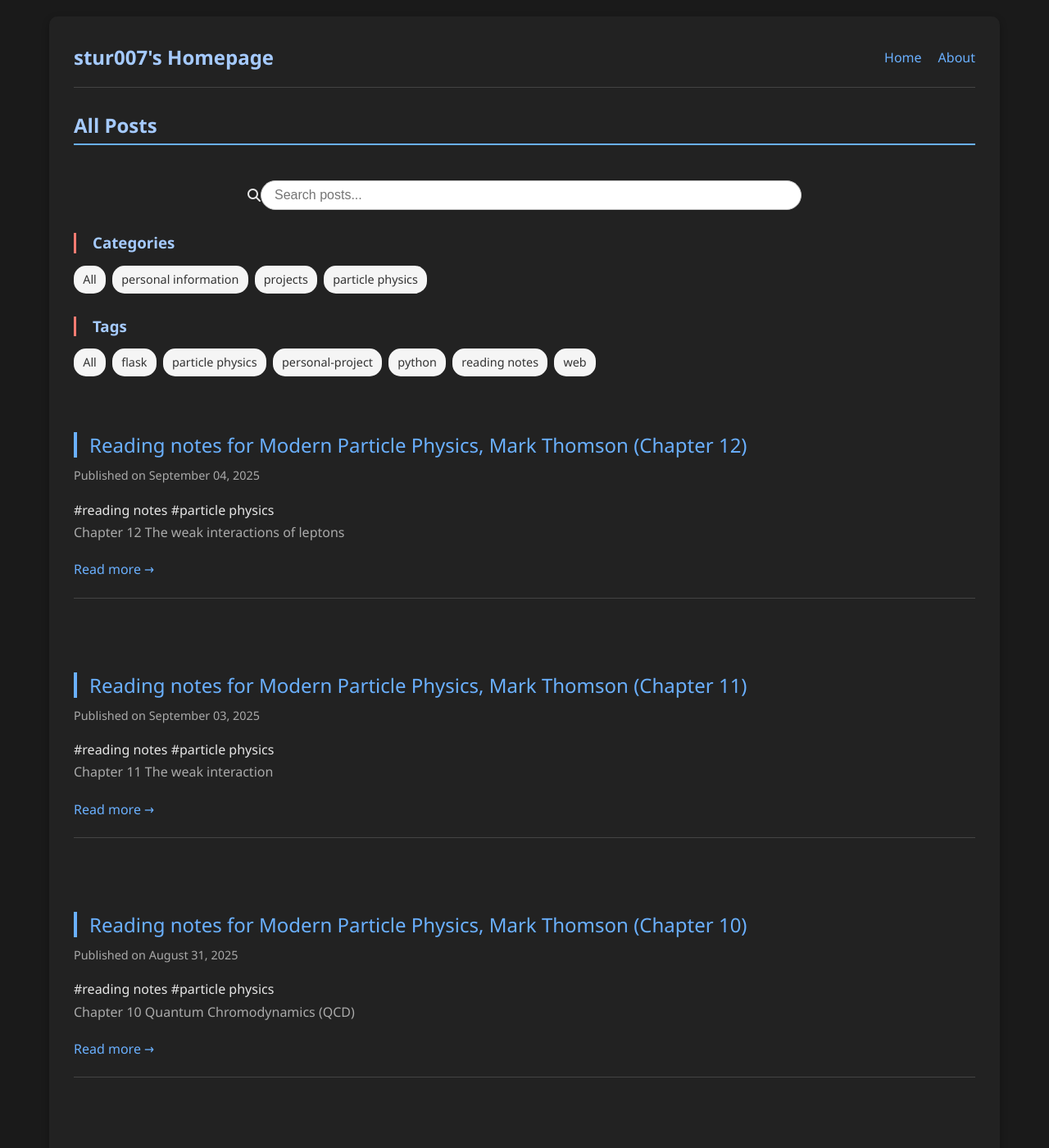
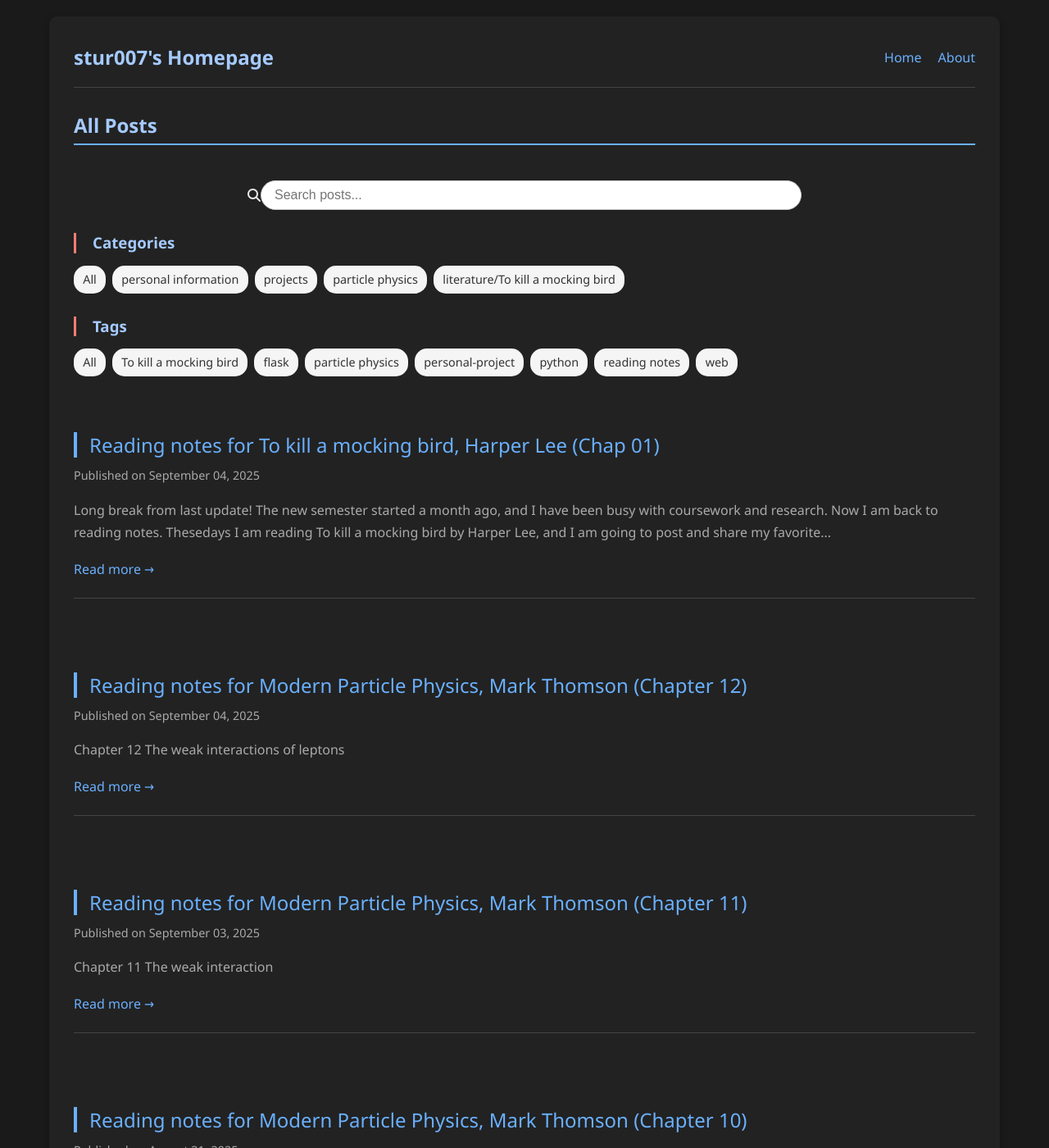
Before and after one commit to stur007/stur007.github.io, a Jekyll site: the page built from posts.md, in a window 1280 px wide and 1400 px high. Shown: the whole window at 82% size. Built offline with Jekyll 4.4.1, drawn with Linux system fonts in a browser that asks for light colours; part of the change alters nothing that is shown; some of the changed text lies outside the part shown.

Commit message:
add first mocking bird reading notes

```diff
--- /dev/null
+++ b/_posts/2025-10-02-reading-notes-mocking-bird-01.md
@@ -0,0 +1,62 @@
+---
+layout: default
+title: "Reading notes for To kill a mocking bird, Harper Lee (Chap 01)"
+date: 2025-9-4
+categories: [literature/To kill a mocking bird]
+tags: [reading notes, To kill a mocking bird]
+---
+
+Long break from last update! The new semester started a month ago, and I have been busy with coursework and research. Now I am back to reading notes. Thesedays I am reading *To kill a mocking bird* by Harper Lee, and I am going to post and share my favorite quotes from the book, planning to update  at least 10 sentences each week. Here comes my notes for Chapter 1.
+
+
+# Part ONE
+
+## Chapter 1
+
+### Descriptive sentences
+
+- He couldn't have cared less, so long as he could pass and punt.
+
+> a vivid description for Jem as a teenage boy by using "couldn't have cared less".
+
+- If General Jackson hadn't run the Creeks up the creek, Simon Finch would never have paddled up the Alabama, and where would we be if he hadn't?
+
+> a witty way to describe the history of Finch family with the phrase "run the Creeks up the creek" and "paddle up".
+
+- Simon made a pile practicing medicine, but in this pursuit he was unhappy lest he be tempted into doing what he knew was not for the glory of God, as the putting on of gold and costly apparel.
+
+> "Make a pile" is a colloquial way to say "make a lot of money", and the "lest" here means "for fear that", which is a formal way to express the negative purpose. At the same time, the usage of "the putting on of gold" make the latter part of the sentence more official, in contrast to the former part.
+
+- Simon lived to an impressive age and died rich.
+
+> concise but powerful expression.
+
+- In rainy weather the streets turned to red slop; grass grew on the sidewalks, the courthouse sagged in the square. Somehow, it was hotter then: a black dog suffered on a summer's day; bony mules hitched to Hoover carts flicked flies in the sweltering shade of the live oaks on the square. ... People moved slowly then. They ambled across the square, shuffled in and out of the stores around it, took their time about everything.
+
+> a vivid description of the town Maycomb in the summer. "sag" means "sink down to a lower level", and "sweltering" means "uncomfortably hot". "amble" means "walk at a slow, relaxed pace", and "shuffle" means "walk by dragging one's feet along or without lifting them fully from the ground".
+
+### Verbal collections
+
+- He said it began the summer Dill came to us, when Dill first gave us the idea of making Boo Radley come out.
+
+> "began sometime" is correct and concise, avoid using "began in/at sometime".
+
+- When my father was admitted to the bar, he returned to Maycomb and began his practice.
+
+> "be admitted to the bar" is a fixed phrase to say "become a lawyer".
+
+- an unsullied Code of Alabama
+
+> "unsullied" is a usual word to describe the diction of law, which means "not spoiled or made impure".
+
+### Sentence analysis
+
+- Simon would have regarded with impotent fury the disturbance between the North and the South, as it left his descendants stripped of everything but their land, yet the tradition of living on the land remained unbroken until well into the twentieth century, when my father,Atticus Finch, went to Montgomery to read law,and his younger brother went to Boston to study medicine.
+
+> "would have done" is used to express a hypothetical situation in the past. Here it is used to express what Simon would have done if he had lived to see the disturbance between the North and the South. The "as" part is used to express the reason why Simon would have done so.
+
+### Thoughtful expressions
+
+- Maycomb was an old town, but it was a tired old town when I first knew it.
+
+- But it was a time of vague optimism for some of the people:Maycomb County had recently been told that it had nothing to fear but fear itself.
--- a/posts.md
+++ b/posts.md
@@ -61,13 +61,6 @@ title: All Posts
       <div class="post-meta">
         Published on {{ post.date | date: "%B %d, %Y" }}
       </div>
-      {% if post.tags.size > 0 %}
-      <div class="post-tags">
-        {% for tag in post.tags %}
-          <span class="post-tag" onclick="filterPosts('tag-{{ tag | slugify }}'); return false;">#{{ tag }}</span>
-        {% endfor %}
-      </div>
-      {% endif %}
       <div class="post-list-excerpt">
         {{ post.excerpt | strip_html | truncatewords: 50 }}
       </div>
```
